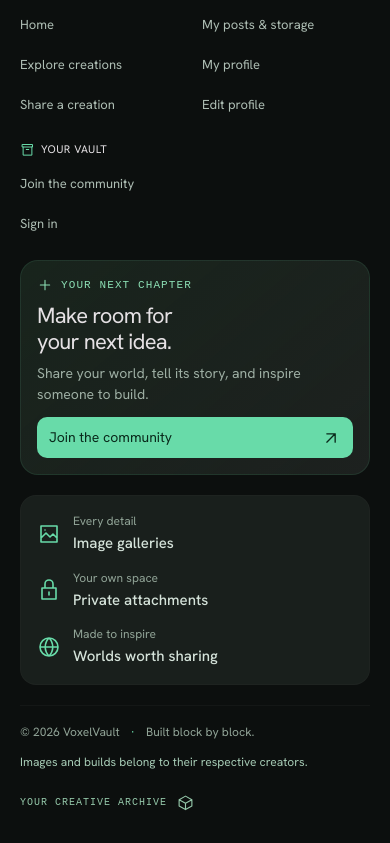
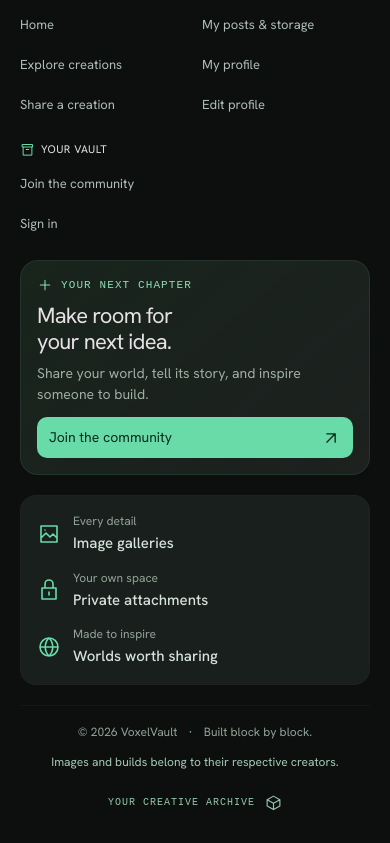
Before and after one commit to Tin0709/Voxelvault-Website, a React (Vite) app in the folder voxelvault/: page / in a window 390 px wide. Shown: the part 3058-3901 px from the top of the page. Built offline with nearby package versions, Linux system fonts and the light colour scheme; no server answers.

Commit message:
Refine mobile footer layout and alignment

```diff
--- a/voxelvault/src/index.css
+++ b/voxelvault/src/index.css
@@ -305,9 +305,9 @@
  .vv-footer-features{grid-template-columns:1fr;margin-top:20px;padding:16px;gap:14px}
  .vv-footer-features>span{gap:12px}
  .vv-footer-features>span>span{gap:2px}
- .vv-footer-bottom{flex-direction:column;align-items:flex-start;gap:10px;margin-top:20px;padding-top:16px}
- .vv-footer-bottom p:nth-child(2){text-align:left;padding:0;background:none}
- .vv-footer-bottom>a{margin-left:0;min-height:40px}
+ .vv-footer-bottom{flex-direction:column;align-items:center;text-align:center;gap:10px;margin-top:20px;padding-top:16px}
+ .vv-footer-bottom p:nth-child(2){text-align:center;padding:0;background:none}
+ .vv-footer-bottom>a{margin-left:0;min-height:40px;justify-content:center}
 }
 @media(prefers-reduced-motion:reduce){.vv-footer *{animation:none!important;transition:none!important}}
 .vv-latest-category-select{display:none}
```
